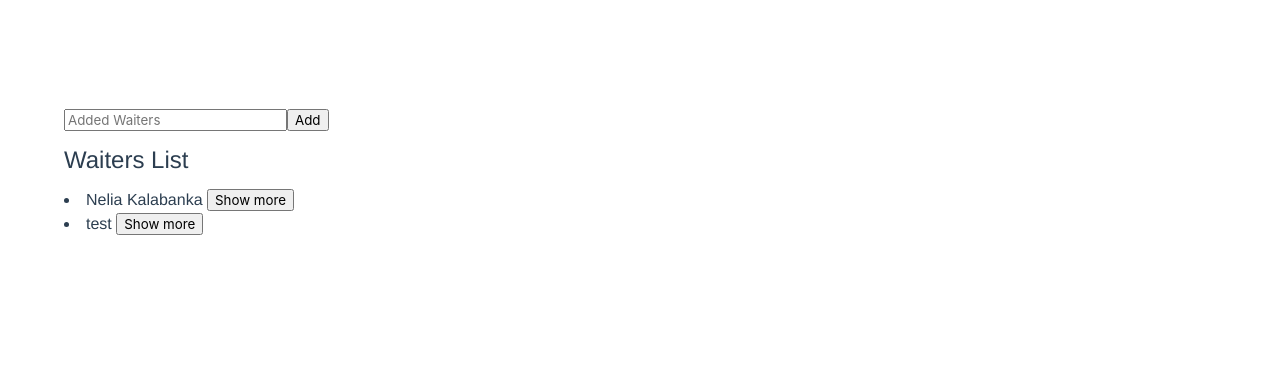
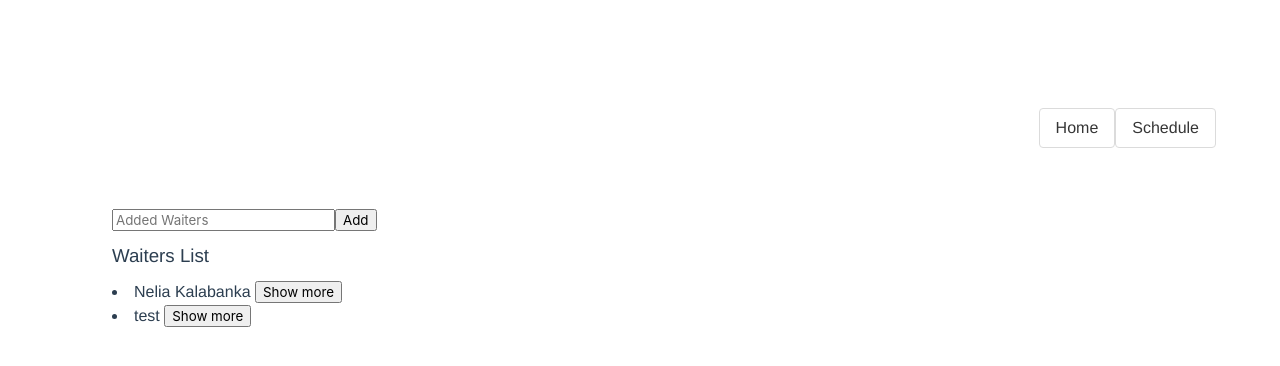
Before and after one commit to YegorMykhalechko/schedule-waiters-app, a Vue app: page / in a window 1280 px wide. Shown: the top 366 px of the page. Built offline with nearby package versions, Linux system fonts and the light colour scheme; data requests are answered from the project's data file.

Commit message:
added router

```diff
--- a/db.json
+++ b/db.json
@@ -3,13 +3,11 @@
     {
       "id": 1,
       "name": "Nelia Kalabanka",
-      "detail": true,
       "availableDays": []
     },
     {
       "id": 1649944492825,
       "name": "test",
-      "detail": false,
       "availableDays": []
     }
   ]
--- a/src/App.vue
+++ b/src/App.vue
@@ -2,67 +2,42 @@
   <div class="modal" :style="style">
     <div class="modal-background"></div>
     <div class="modal-content">
-      <div id="modal">
-
-      </div>
+      <div id="modal"></div>
     </div>
-    <button
-        @click="hide"
-        class="modal-close is-large">
-    </button>
+    <button @click="hide" class="modal-close is-large"></button>
   </div>
 
   <section class="section">
     <div class="container">
-      <Suspense>
-        <template #default>
-          <AvailabilityList />
-        </template>
-        <template #fallback>
-          <Spinner/>
-        </template>
-      </Suspense>
+      <NavBar />
+      <router-view />
     </div>
   </section>
-<!--  <section class="section">-->
-<!--    <div class="container">-->
-<!--      <NavBar/>-->
-<!--      <router-view/>-->
-<!--    </div>-->
-<!--  </section>-->
 </template>
 
 <script lang="ts">
-import {defineComponent, computed} from "vue";
-import TimeLine from "./components/TimeLine.vue";
-import Spinner from "./components/Spinner.vue";
-import ScheduleBuild from "./components/ScheduleBuild.vue";
-import AvailabilityList from "@/components/AvailabilityList.vue";
+import { defineComponent, computed } from "vue";
 import NavBar from "@/components/NavBar.vue";
-import { useModal } from './useModal'
+import { useModal } from "./useModal";
 
 export default defineComponent({
   name: "App",
   components: {
-    NavBar,
-    AvailabilityList,
-    TimeLine,
-    Spinner,
-    ScheduleBuild
+    NavBar
   },
   setup() {
-    const modal = useModal()
+    const modal = useModal();
     const style = computed(() => {
       return {
-        display: modal.show.value ? 'block' : 'none'
-      }
-    })
+        display: modal.show.value ? "block" : "none"
+      };
+    });
     return {
       style,
       hide: () => {
-        modal.hideModal()
+        modal.hideModal();
       }
-    }
+    };
   }
 });
 </script>
--- a/src/components/AvailabilityList.vue
+++ b/src/components/AvailabilityList.vue
@@ -37,7 +37,6 @@ interface availableDay {
 interface Waiter {
   id: number;
   name: string;
-  detail: boolean;
   availableDays: availableDay[];
 }
 
--- a/src/components/NavBar.vue
+++ b/src/components/NavBar.vue
@@ -1,23 +1,18 @@
 <template>
   <div class="navbar">
     <div class="navbar-end">
-      <div
-          class="buttons"
-      >
         <router-link
             class="button"
-            to="/posts/new"
+            to="/"
         >
-          New Post
+          Home
         </router-link>
-
-        <button
+        <router-link
             class="button"
-
+            to="/schedule"
         >
-          Sign Out
-        </button>
-      </div>
+          Schedule
+        </router-link>
     </div>
   </div>
 
--- a/src/main.ts
+++ b/src/main.ts
@@ -1,25 +1,9 @@
 import { createApp } from 'vue'
 import App from './App.vue'
+import router from './router'
 import 'highlight.js/styles/atom-one-dark.css'
-import axios from "axios";
-import { Post, today, thisWeek, thisMonth } from './mocks'
 
+const app = createApp(App)
 
-function delay() {
-    return new Promise(res => {
-        setTimeout(res, 2000);
-    });
-}
-
-// @ts-ignore
-// axios.get = async(url: string) => {
-//     if(url === '/posts') {
-//         await delay()
-//         return Promise.resolve({
-//             data: [today, thisWeek, thisMonth]
-//         });
-//
-//     }
-// }
-const app = createApp(App)
+app.use(router)
 app.mount('#app')
--- a/src/router.ts
+++ b/src/router.ts
@@ -1,8 +1,21 @@
-import {createRouter, createWebHistory} from 'vue-router'
+import { createRouter, createWebHistory, RouteRecordRaw } from 'vue-router'
+import Home from './views/Home.vue'
+import ScheduleBuild from './views/Schedule.vue'
 
-export function routerWithStore() {
-    return createRouter({
-        history: createWebHistory(process.env.NODE_ENV === 'production' ? '/vuejs-composition-api-course' : undefined),
-        routes: []
-    })
-}
+const routes: Array<RouteRecordRaw> = [
+  {
+    path: '/',
+    component: Home
+  },
+  {
+    path: '/schedule',
+    component: ScheduleBuild
+  }
+]
+
+const router = createRouter({
+  history: createWebHistory(),
+  routes
+})
+
+export default router
--- /dev/null
+++ b/src/views/Home.vue
@@ -0,0 +1,30 @@
+<template>
+  <section class="section">
+    <div class="container">
+      <Suspense>
+        <template #default>
+          <AvailabilityList />
+        </template>
+        <template #fallback>
+          <Spinner />
+        </template>
+      </Suspense>
+    </div>
+  </section>
+</template>
+
+<script lang="ts">
+import { defineComponent } from "vue";
+import AvailabilityList from "@/components/AvailabilityList.vue";
+import Spinner from "@/components/Spinner.vue";
+
+export default defineComponent({
+  name: "Home",
+  components: {
+    AvailabilityList,
+    Spinner
+  }
+});
+</script>
+
+<style scoped></style>
--- /dev/null
+++ b/src/views/Schedule.vue
@@ -0,0 +1,30 @@
+<template>
+  <section class="section">
+    <div class="container">
+      <Suspense>
+        <template #default>
+          <ScheduleBuild />
+        </template>
+        <template #fallback>
+          <Spinner />
+        </template>
+      </Suspense>
+    </div>
+  </section>
+</template>
+
+<script lang="ts">
+import { defineComponent } from "vue";
+import ScheduleBuild from "@/components/ScheduleBuild.vue";
+import Spinner from "@/components/Spinner.vue";
+
+export default defineComponent({
+  name: "Home",
+  components: {
+    ScheduleBuild,
+    Spinner
+  }
+});
+</script>
+
+<style scoped></style>
```
